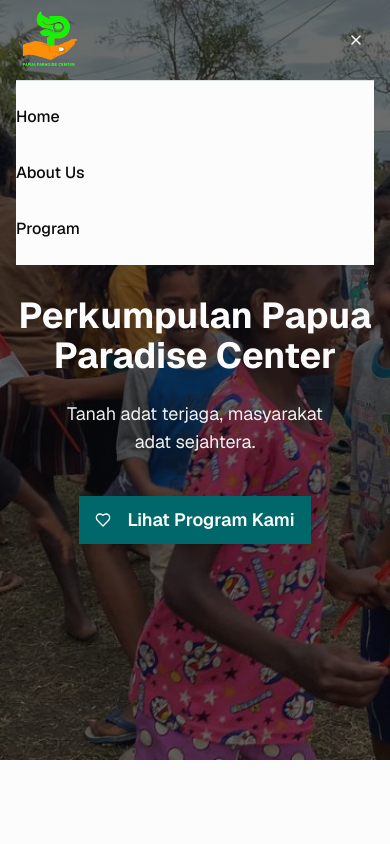
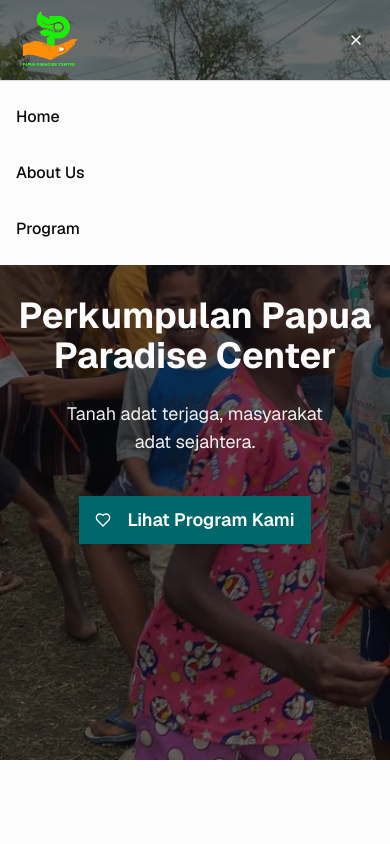
Before and after one commit to ihl-akmal/landingppc, a Next.js app: page / in a window 390 px wide. Both pictures are taken after a click on the button 356 px from the left and 40 px from the top of the page. Shown: the top 844 px of the page. Built offline with nearby package versions, Linux system fonts and the light colour scheme.

Commit message:
perubahan mobile nav

```diff
--- a/components/impact.tsx
+++ b/components/impact.tsx
@@ -36,7 +36,7 @@ export function Impact() {
         <div className="text-center mb-16">
           <h2 className="text-3xl md:text-5xl font-bold mb-6 text-balance">Dampak Nyata yang Kami Ciptakan</h2>
           <p className="text-lg md:text-xl text-muted-foreground max-w-3xl mx-auto text-pretty">
-            Setiap kontribusi Anda menciptakan perubahan yang terukur dan berkelanjutan
+            Kami mengubah niat baik menjadi hasil yang dapat dilihat dan diukur.
           </p>
         </div>
 
--- a/components/navigation.tsx
+++ b/components/navigation.tsx
@@ -77,10 +77,12 @@ export function Navigation() {
             )}
           </Button>
         </div>
+      </div>
 
-        {/* Mobile Menu */}
-        {isMobileMenuOpen && (
-          <div className="md:hidden py-4 bg-background border-t">
+      {/* Mobile Menu */}
+      {isMobileMenuOpen && (
+        <div className="md:hidden bg-background border-t">
+          <div className="container mx-auto px-4 py-4">
             <div className="flex flex-col gap-4">
               <Link
                 href="/"
@@ -105,8 +107,8 @@ export function Navigation() {
               </Link>
             </div>
           </div>
-        )}
-      </div>
+        </div>
+      )}
     </nav>
   )
 }
```
